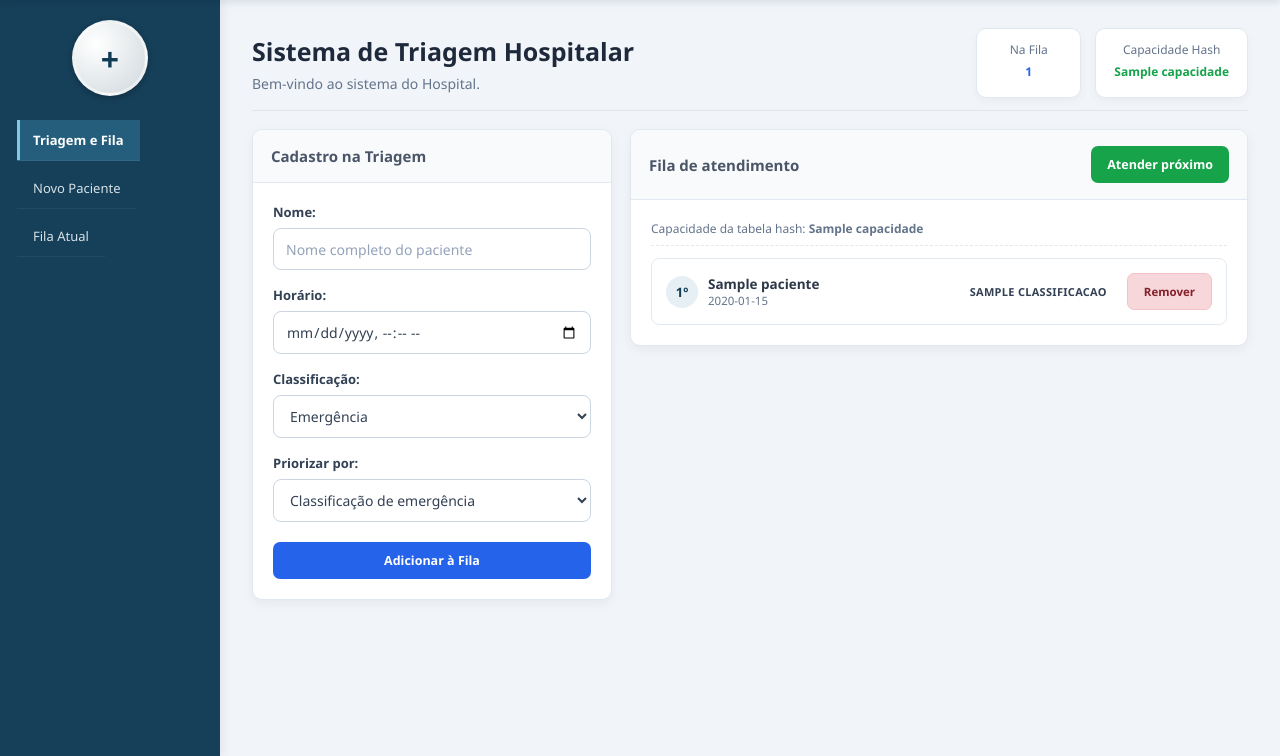
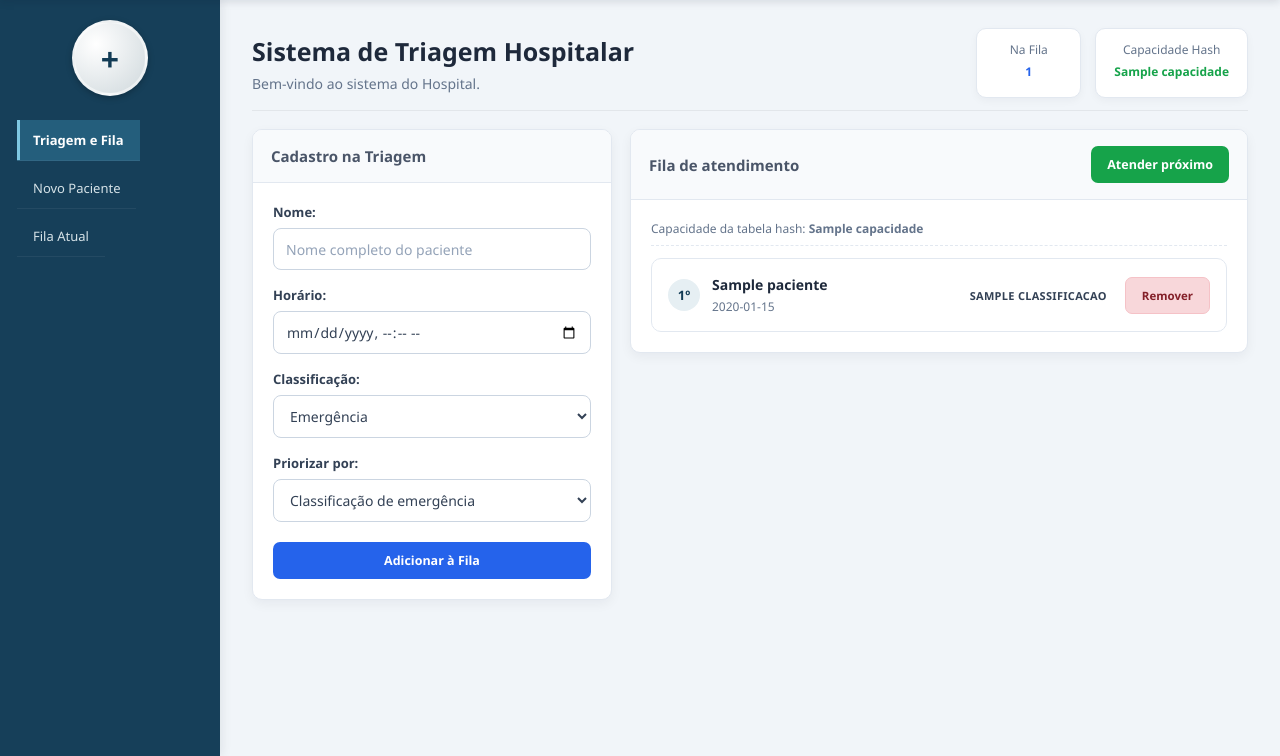
Before and after one commit to GabrielAmado07/App-Sigae, a Flask app: template templates/index.html in a window 1280 px wide. Shown: the part 60-816 px from the top of the page. Run offline with Flask 3, Linux system fonts and the light colour scheme; the template is opened without the code that fills it: most values are stand-ins (such as "Sample title", 1, 10 or a date in 2020).

Commit message:
style: melhora visual da fila de pacientes

```diff
--- a/static/css/index.css
+++ b/static/css/index.css
@@ -752,3 +752,64 @@ body {
 .form-group select {
   cursor: pointer;
 }
+/* ===== COMMIT 5 - MELHORIA DA FILA DE PACIENTES ===== */
+.patient-list {
+  display: flex;
+  flex-direction: column;
+  gap: 12px;
+}
+
+.patient-item {
+  display: flex;
+  align-items: center;
+  justify-content: space-between;
+  gap: 14px;
+  padding: 16px;
+  border: 1px solid #e2e8f0;
+  border-radius: 10px;
+  background: #ffffff;
+  transition: border-color 0.2s ease, box-shadow 0.2s ease;
+}
+
+.patient-item:hover {
+  border-color: #bfdbfe;
+  box-shadow: 0 4px 12px rgba(15, 23, 42, 0.07);
+}
+
+.patient-details {
+  display: flex;
+  align-items: center;
+  gap: 12px;
+  min-width: 0;
+}
+
+.patient-name {
+  color: #1e293b;
+  font-size: 14px;
+  font-weight: 600;
+}
+
+.patient-time {
+  margin-top: 4px;
+  color: #64748b;
+  font-size: 12px;
+}
+
+.patient-actions {
+  display: flex;
+  align-items: center;
+  gap: 8px;
+  flex-wrap: wrap;
+}
+
+@media (max-width: 680px) {
+  .patient-item {
+    align-items: flex-start;
+    flex-direction: column;
+  }
+
+  .patient-actions {
+    width: 100%;
+    justify-content: flex-end;
+  }
+}
```
